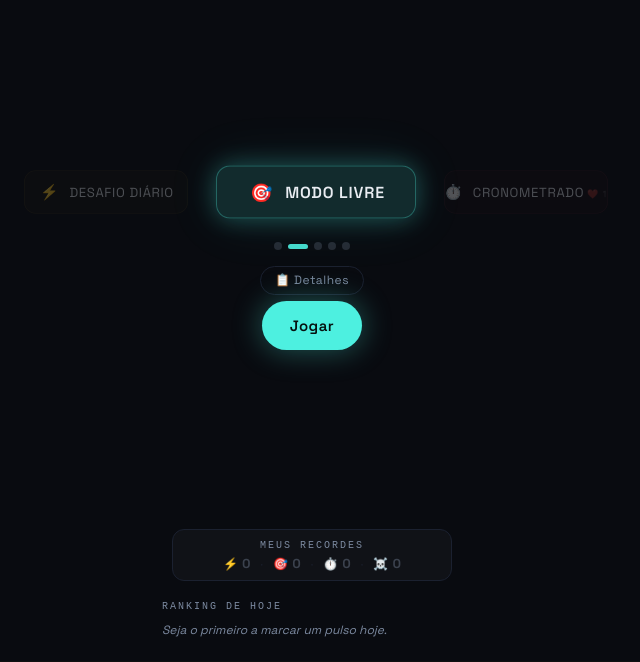
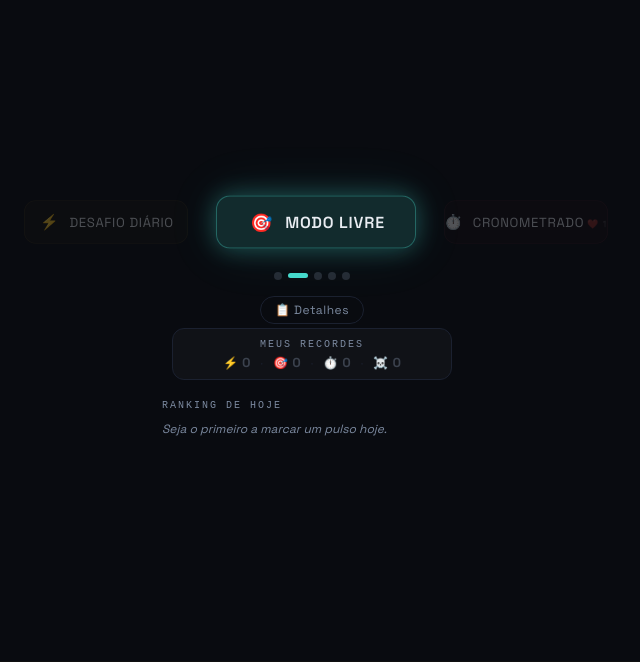
Before and after one commit to duducp/pulso-game, a website built with Vite: page index.html in a window 1280 px wide. Shown: the part 138-800 px from the top of the page, without its empty margins (328-968 px from the left). Built offline with nearby package versions, Linux system fonts and the light colour scheme; a web font is replaced by a local one.

Commit message:
refactor(modes): click mode button to play, remove jogar btn
mode button click now both focuses and starts the game.
left/right click zones still navigate only (no start).
separate Jogar button removed as redundant.

```diff
--- a/index.html
+++ b/index.html
@@ -70,8 +70,6 @@
     <div class="mode-details" id="modeDetails">
       <div id="modeDesc">Jogue sem pressão. O ritmo é seu.</div>
       <div id="modePowerUps"></div>
-    </div>
-      <button class="primary" id="playBtn" style="margin-top:6px">Jogar</button>
     </div>
 
     <div class="ps-card" id="psCard">
--- a/src/carousel.ts
+++ b/src/carousel.ts
@@ -91,6 +91,7 @@ export function initCarousel(
   dotsEl: HTMLElement | null,
   game: Game,
   onTouchSwiped: (v: boolean) => void,
+  onPlay?: () => void,
 ): void {
   // ── Build carousel buttons ──
   let swipeGuard = false;
@@ -107,6 +108,7 @@ export function initCarousel(
       e.stopPropagation();
       if (swipeGuard) { swipeGuard = false; return; }
       focusMode(i, game);
+      onPlay?.();
     });
     modeSelector.appendChild(btn);
   });
--- a/src/startScreen.ts
+++ b/src/startScreen.ts
@@ -202,13 +202,8 @@ export function initStartScreen(
     });
   }
 
-  // ── Play button ──
-  document.getElementById('playBtn')!.addEventListener('click', () => {
-    startSelectedMode(game, startLoop, startScreen);
-  });
-
   // ── Init carousel (build buttons + dots + wheel/swipe + initial paint) ──
-  initCarousel(modeSelector, dotsEl, game, (v) => { touchSwiped = v; });
+  initCarousel(modeSelector, dotsEl, game, (v) => { touchSwiped = v; }, () => startSelectedMode(game, startLoop, startScreen));
 
   // ── Power-up modal (extracted to puModal.ts) ──
   initPuModal(startScreen, () => MODE_ITEMS[selectedIdx]);
```
